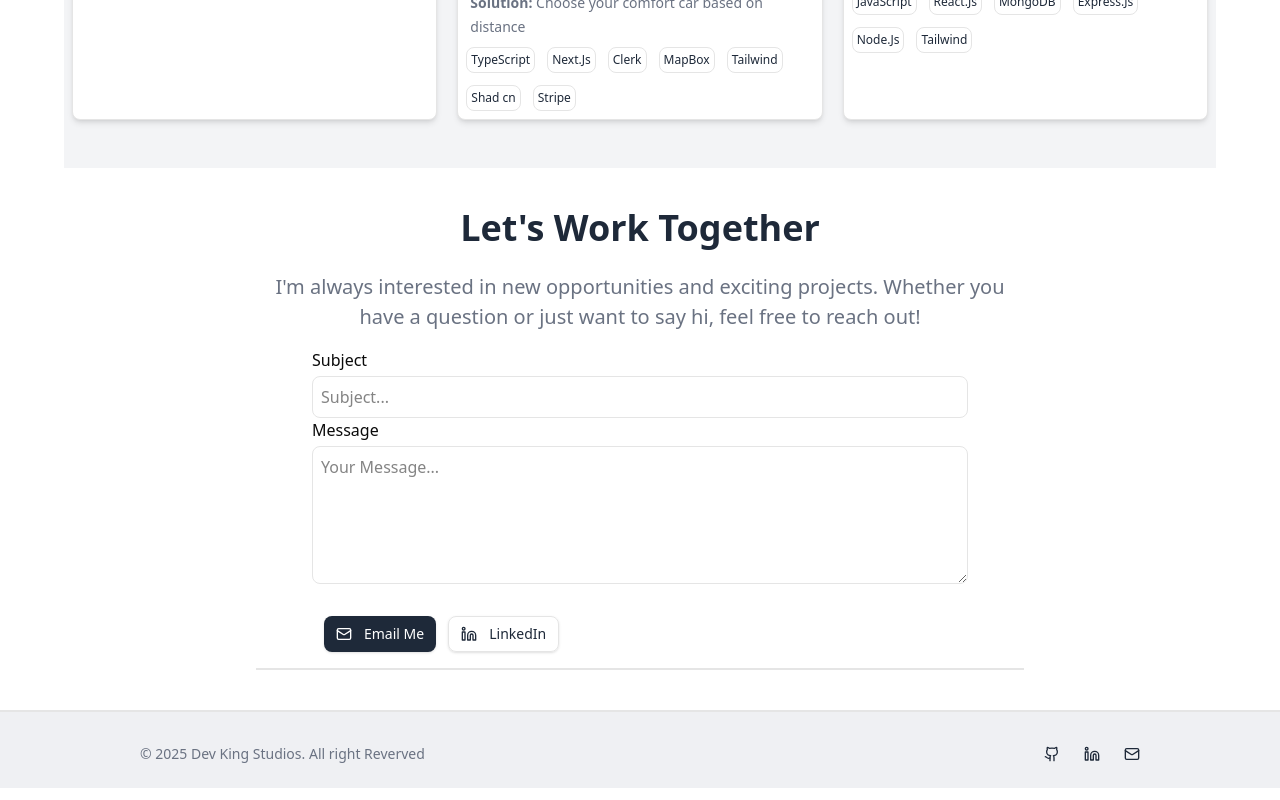
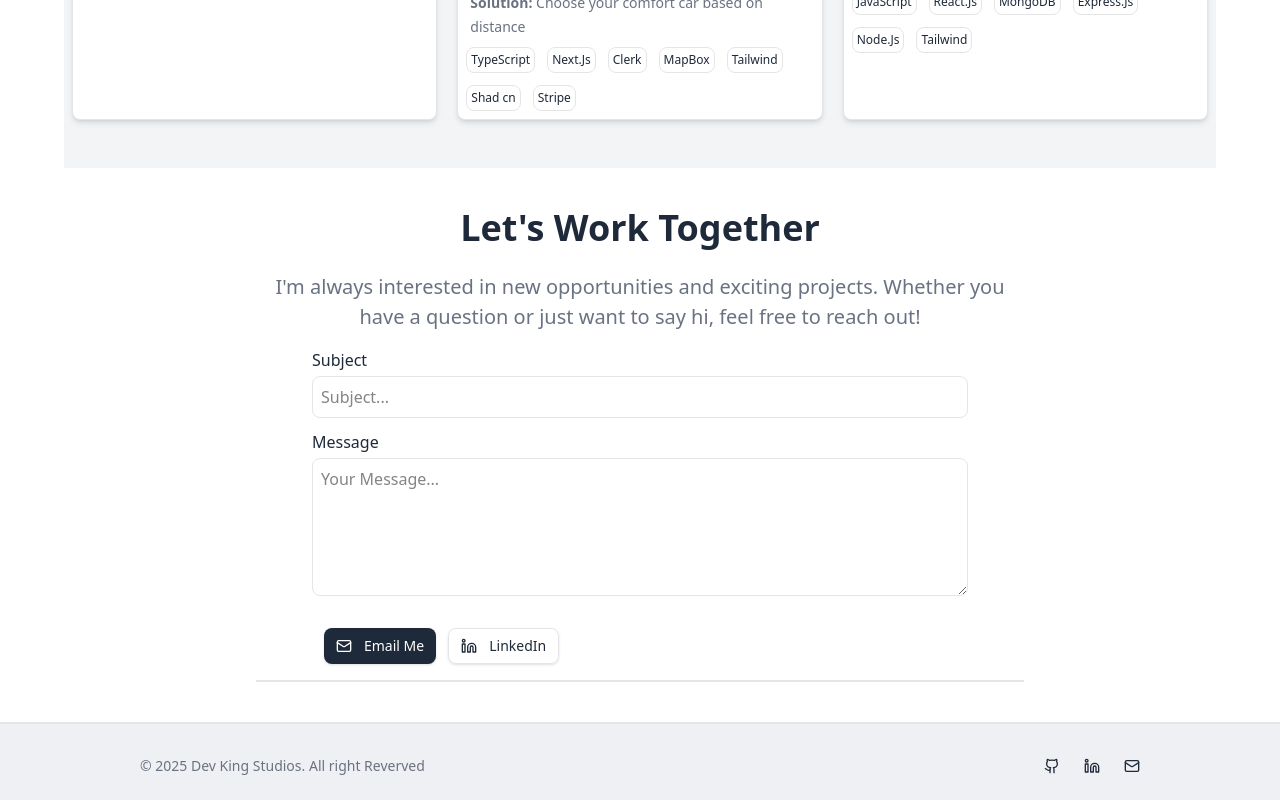
Before and after one commit to Estra-Dev/Dev-Folio, a Next.js app in the folder client/: page / in a window 1280 px wide. Shown: the part 2461-3261 px from the top of the page. Built offline with nearby package versions, Linux system fonts and the light colour scheme.

Commit message:
style contact form

```diff
--- a/client/components/Contact.tsx
+++ b/client/components/Contact.tsx
@@ -51,7 +51,9 @@ const Contact = () => {
 
       <form onSubmit={handleSubmit} className=" max-w-2xl mx-auto mt-4 px-2">
         <div className=" flex flex-col gap-1 w-full items-start">
-          <label htmlFor="subject">Subject</label>
+          <label htmlFor="subject" className=" font-medium text-gray-800">
+            Subject
+          </label>
           <input
             type="text"
             name="subject"
@@ -61,8 +63,10 @@ const Contact = () => {
             className=" border w-full p-2 rounded-md"
           />
         </div>
-        <div className=" flex flex-col gap-1 w-full items-start">
-          <label htmlFor="message">Message</label>
+        <div className=" flex flex-col gap-1 w-full items-start mt-3">
+          <label htmlFor="message" className=" font-medium text-gray-800">
+            Message
+          </label>
           <textarea
             name="subject"
             value={message}
```
